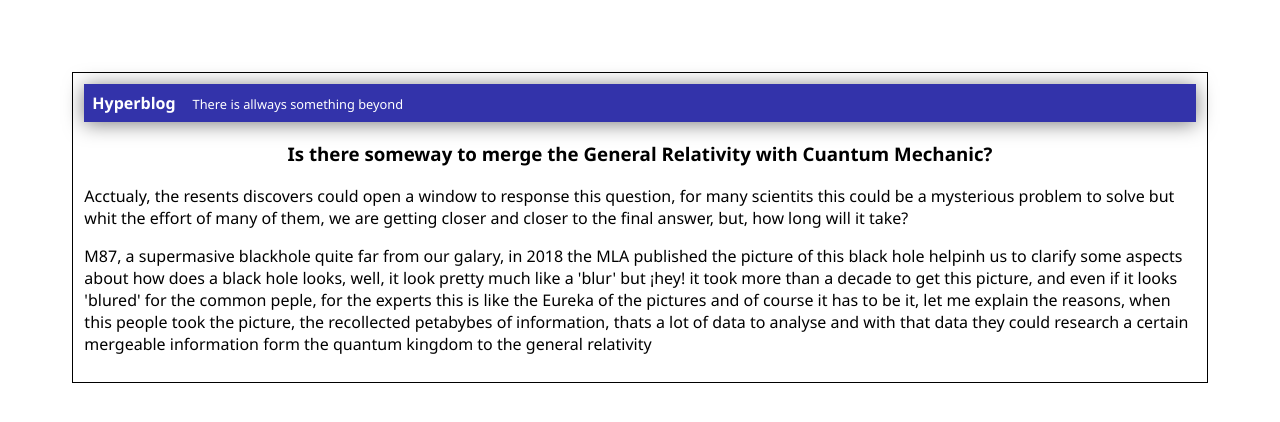
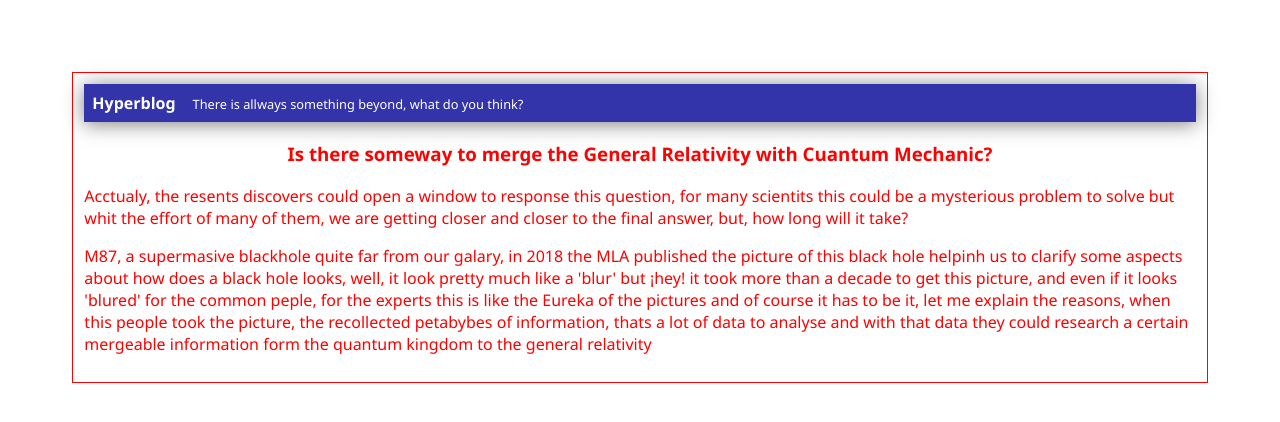
Before and after one commit to Darrez/HyperBlog, a plain HTML site: page index.html in a window 1280 px wide. Drawn offline with Linux system fonts and the light colour scheme.

Commit message:
cambio el titulo y el color de la fuentee

```diff
--- a/estilos/estilos.css
+++ b/estilos/estilos.css
@@ -1,6 +1,7 @@
 body{
     padding: 5%;
-    font-family: 'Segoe UI', Tahoma, Geneva, Verdana, sans-serif
+    font-family: 'Segoe UI', Tahoma, Geneva, Verdana, sans-serif;
+    color: red;
 }
 #container{
     border: 1px solid;
--- a/index.html
+++ b/index.html
@@ -11,7 +11,7 @@
     <div id="container">
         <div id="cabecera">
             Hyperblog
-            <span id="tagline">There is allways something beyond</span>
+            <span id="tagline">There is allways something beyond, what do you think?</span>
         </div>
         <div id="title">
             <h3>Is there someway to merge the General Relativity with Cuantum Mechanic?</h3>
```
